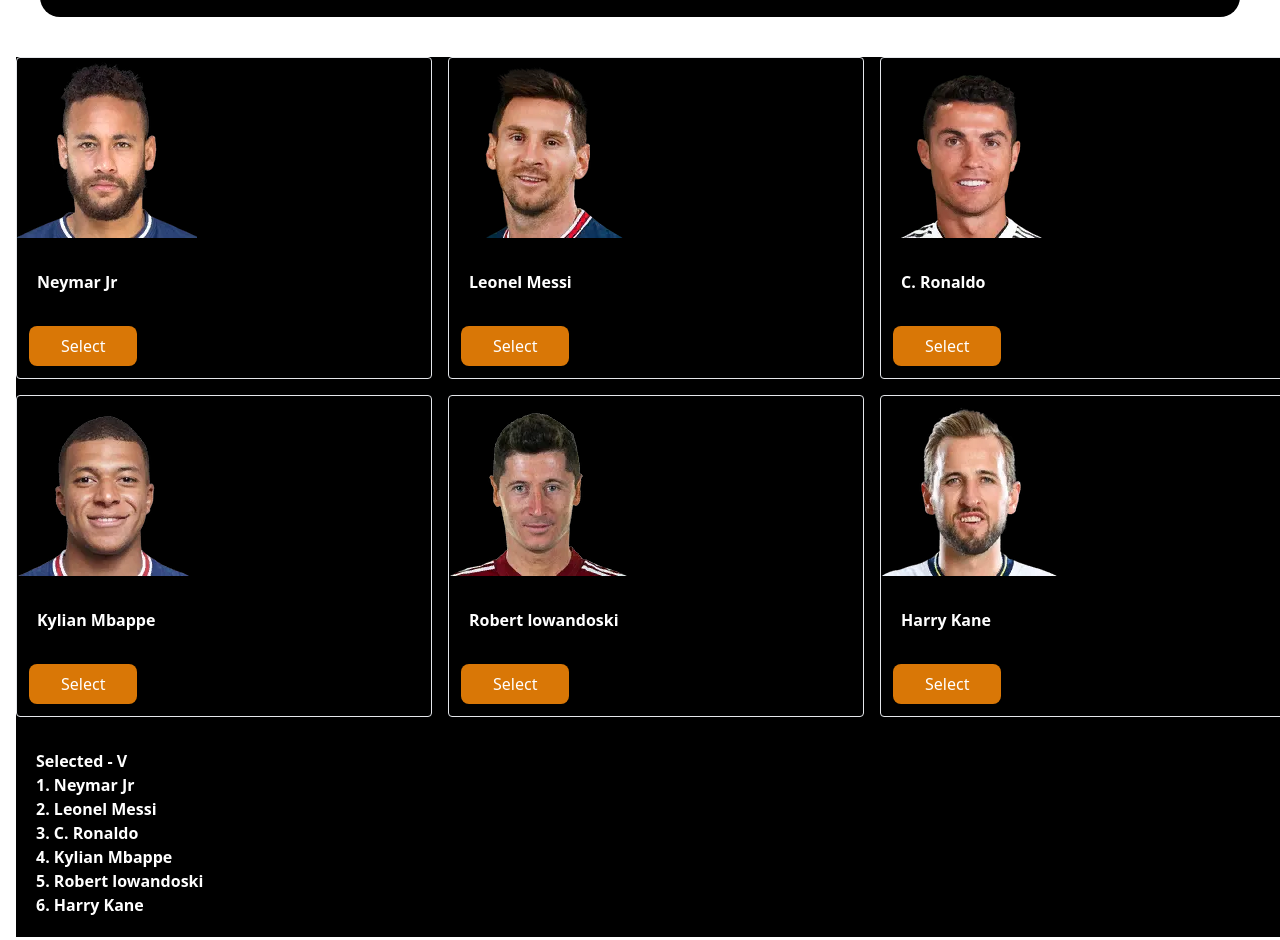
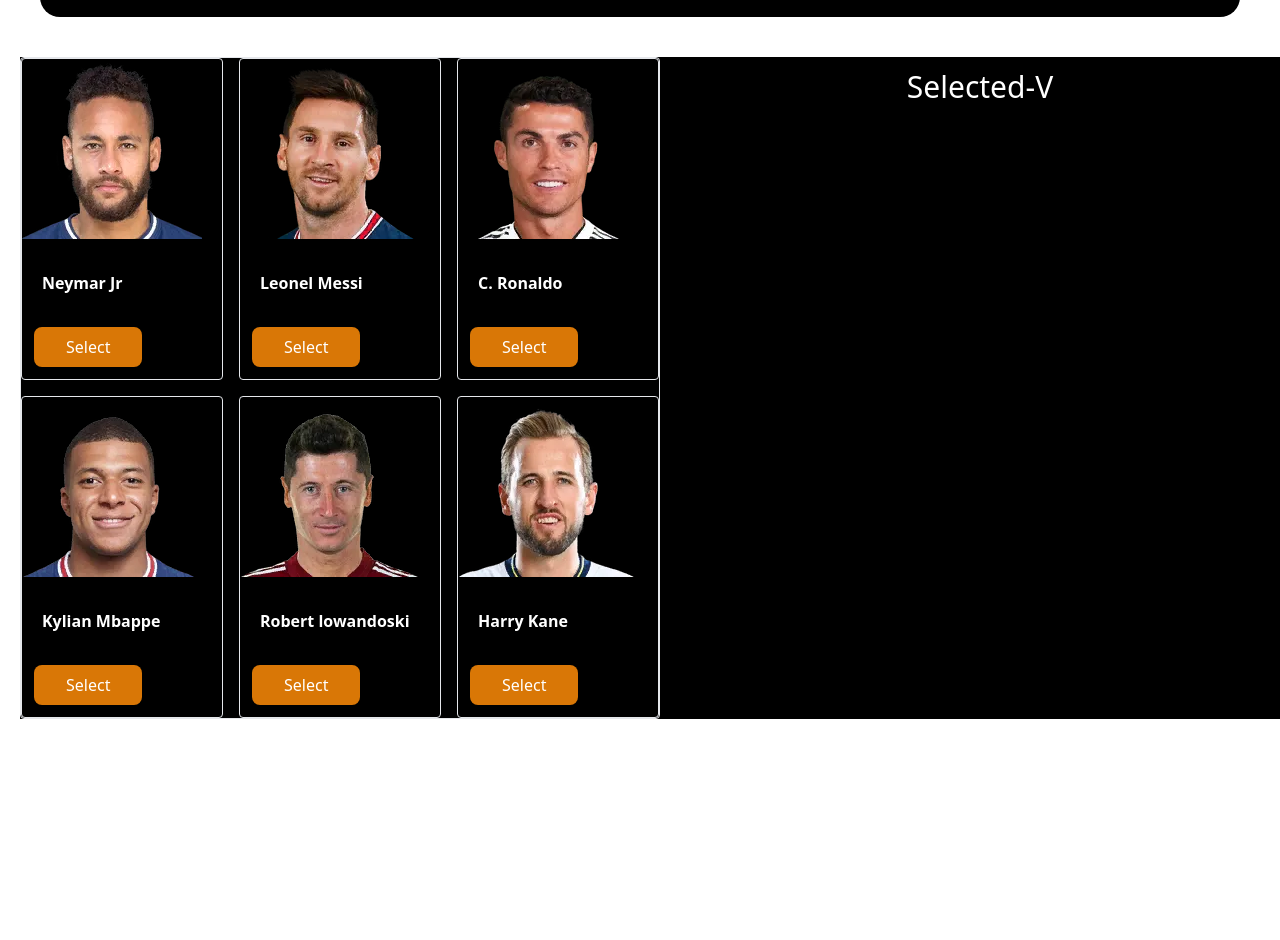
Before and after one commit to iftekhar1885/select_best_five, a plain HTML site: page index.html in a window 1280 px wide. Shown: the part 433-1373 px from the top of the page. After the commit the page ends 1152 px from the top, so only its background shows below. Drawn offline with nearby package versions, Linux system fonts and the light colour scheme.

Commit message:
added player.js file

```diff
--- a/index.html
+++ b/index.html
@@ -6,9 +6,12 @@
     <meta name="viewport" content="width=device-width, initial-scale=1.0">
     <title>Top Five Player</title>
     <link rel="stylesheet" href="style.css">
+    <!-- tailwind cdn -->
     <script src="https://cdn.tailwindcss.com"></script>
+    <!-- daisyui cdn -->
+    <link href="https://cdn.jsdelivr.net/npm/daisyui@2.24.0/dist/full.css" rel="stylesheet" type="text/css" />
  </head>
- <body>
+ <body class="bg-black-300">
     <main class="container">
              <!-- header section start-->
     <header>
@@ -26,53 +29,96 @@
     </header>
     <!-- -------------- -->
           <!-- top-player-session -->
-          <section class="container bg-black text-white flex-none ml-4">
-            <div class="flex-none">
-                <div class="grid grid-cols-3 gap-4">
+          <section class="container grid grid-cols-2 bg-black text-white ml-5 mx-auto">
+                <div class="grid grid-cols-3 gap-4 9/12 border rounded">
+                    <!-- player -->
                     <div class="border rounded">
                         <img src="Neymar jr.webp">
                         <h2 class="p-5 mt-3 font-bold">Neymar Jr</h2>
-                        <button id="btn-submit" class="bg-amber-600 px-8 py-2 m-3 hover:bg-sky-700 text-white font-medium rounded-lg ">Select</button>
+                        <button class="bg-amber-600 px-8 py-2 m-3 hover:bg-sky-700 text-white font-medium rounded-lg"  onclick= "addTocart()">Select</button>
                     </div>
+                    <!-- player-1 part end -->
+                    <!-- player-2 part start -->
                     <div class="border rounded">
                         <img src="messi.webp">
                         <h2 class="p-5 mt-3 font-bold">Leonel Messi</h2>
-                        <button id="btn-submit" class="bg-amber-600 px-8 py-2 m-3 hover:bg-sky-700 text-white font-medium rounded-lg ">Select</button>
+                        <button id="btn-submit" class="bg-amber-600 px-8 py-2 m-3 hover:bg-sky-700 text-white font-medium rounded-lg" onclick="addTocart()">Select</button>
                     </div>
-                    <div class="border rounded">
+                    <!-- player-2 part end -->
+                    <!-- player-3 part start -->
+                    <div  class="border rounded">
                         <img src="C. Ronaldo.webp">
                         <h2 class="p-5 mt-3 font-bold">C. Ronaldo</h2>
-                        <button id="btn-submit" class="bg-amber-600 px-8 py-2 m-3 hover:bg-sky-700 text-white font-medium rounded-lg ">Select</button>
+                        <button id="btn-submit" class="bg-amber-600 px-8 py-2 m-3 hover:bg-sky-700 text-white font-medium rounded-lg " onclick="addTocart()">Select</button>
                     </div>
+                    <!-- player-3 part end -->
+                    <!-- player-4 part start -->
                     <div class="border rounded">
                         <img src="Kylian Mbappe.webp">
                         <h2 class="p-5 mt-3 font-bold">Kylian Mbappe</h2>
-                        <button id="btn-submit" class="bg-amber-600 px-8 py-2 m-3 hover:bg-sky-700 text-white font-medium rounded-lg ">Select</button>
+                        <button id="btn-submit" class="bg-amber-600 px-8 py-2 m-3 hover:bg-sky-700 text-white font-medium rounded-lg " onclick="addTocart()">Select</button>
                     </div>
+                    <!-- player-4 part end -->
+                    <!-- player-5 part start -->
                     <div class="border rounded">
                         <img src="robert lowandoski.webp">
                         <h2 class="p-5 mt-3 font-bold">Robert lowandoski</h2>
-                        <button id="btn-submit" class="bg-amber-600 px-8 py-2 m-3 hover:bg-sky-700 text-white font-medium rounded-lg ">Select</button>
+                        <button id="btn-submit" class="bg-amber-600 px-8 py-2 m-3 hover:bg-sky-700 text-white font-medium rounded-lg " onclick="addTocart()">Select</button>
                     </div>
+                    <!-- player-5 part end -->
+                    <!-- player-6 part start -->
                     <div class="border rounded">
                         <img src="Harry Kane.webp">
                         <h2 class="p-5 mt-3 font-bold">Harry Kane</h2>
-                        <button id="btn-submit" class="bg-amber-600 px-8 py-2 m-3 hover:bg-sky-700 text-white font-medium rounded-lg ">Select</button>
+                        <button id="btn-submit" class="bg-amber-600 px-8 py-2 m-3 hover:bg-sky-700 text-white font-medium rounded-lg " onclick="addTocart()">Select</button>
+                    </div>
+                    <!-- player-6 part end -->
+                </div>
+            </div>
+            <div>
+                <h2 class="text-3xl mb-5 p-3 text-center">Selected-V</h2>
+                <!-- table -->
+                <div>
+                    <table class="table w-full">
+                      <!-- head -->
+                      <thead>
+                        <tr>
+
+
+                        </tr>
+                      </thead>
+                      <tbody>
+
+
+                    </tbody>
               </div>
             </div>
 
-         <div class="mb-3 p-5 mt-3 font-bold">
-            <h1 class="">Selected - V</h1>
+         <!-- <div class="mb-3 p-5 mt-3 font-bold">
+            <h1 class="text-3xl mb-5 p-3 text-center">Selected - V</h2>
+            <div class="mb-3 text-center font-semibold">
                 <p>1. Neymar Jr</p>
                 <p>2. Leonel Messi</p>
                 <p>3. C. Ronaldo</p>
                 <p>4. Kylian Mbappe</p>
                 <p>5. Robert lowandoski</p>
                 <p>6. Harry Kane</p>
+            </div> -->
+
          </div>
+
 
         </section>
 
+        <!-- <section>
+            <footer class="footer items-center p-4 bg-neutral text-neutral-content">
+                <div class="items-center grid-flow-col">
+                  <p class="text-center">Copyright © 2022 - All right reserved</p>
+                </div>
+
+              </footer>
+        </section> -->
     </main>
-
-    </header>
+ </body>
+ <script src="player.js"></script>
+ </html>
```
Also changed, not shown: player.js (added). Lines whose indentation alone changed are shown as unchanged.
